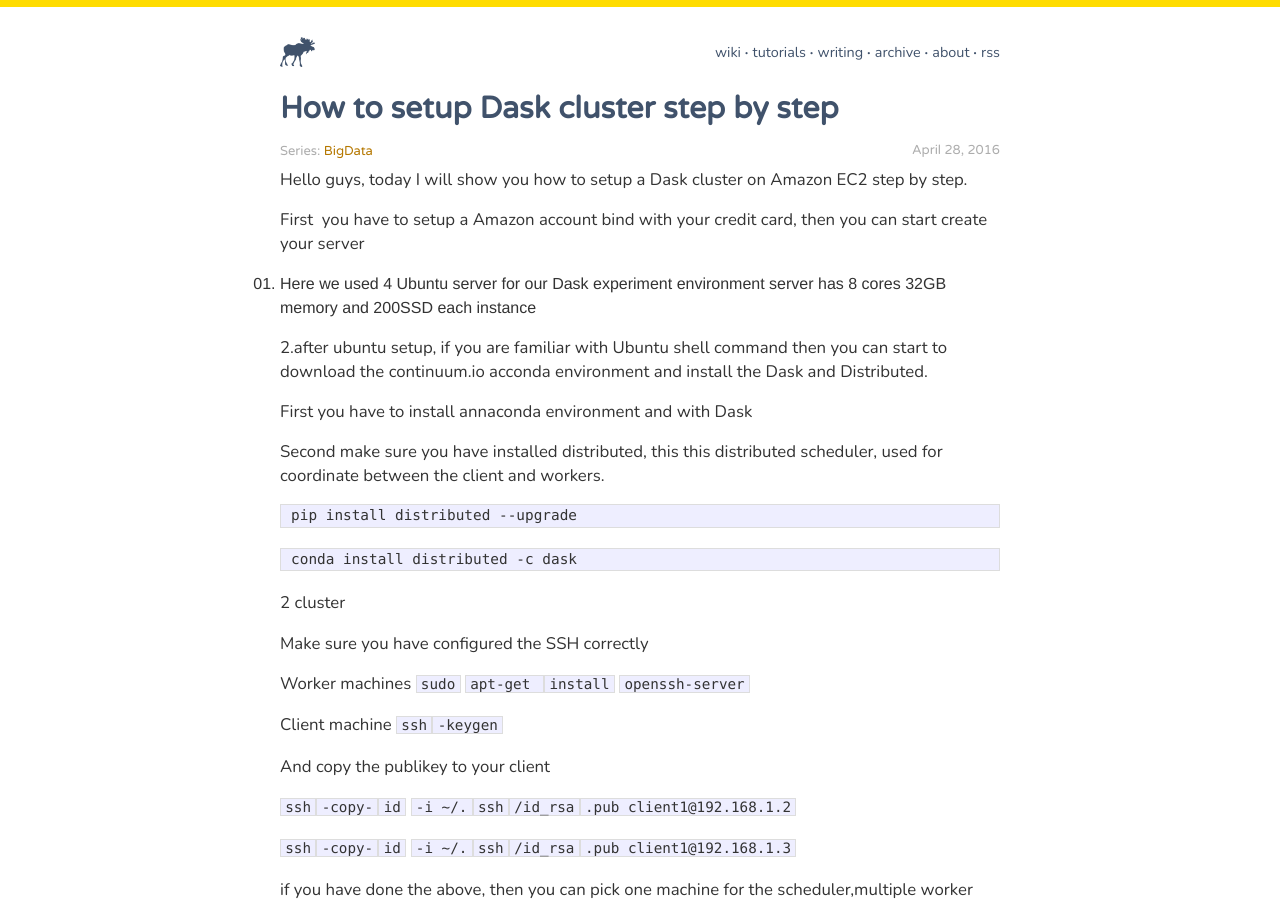
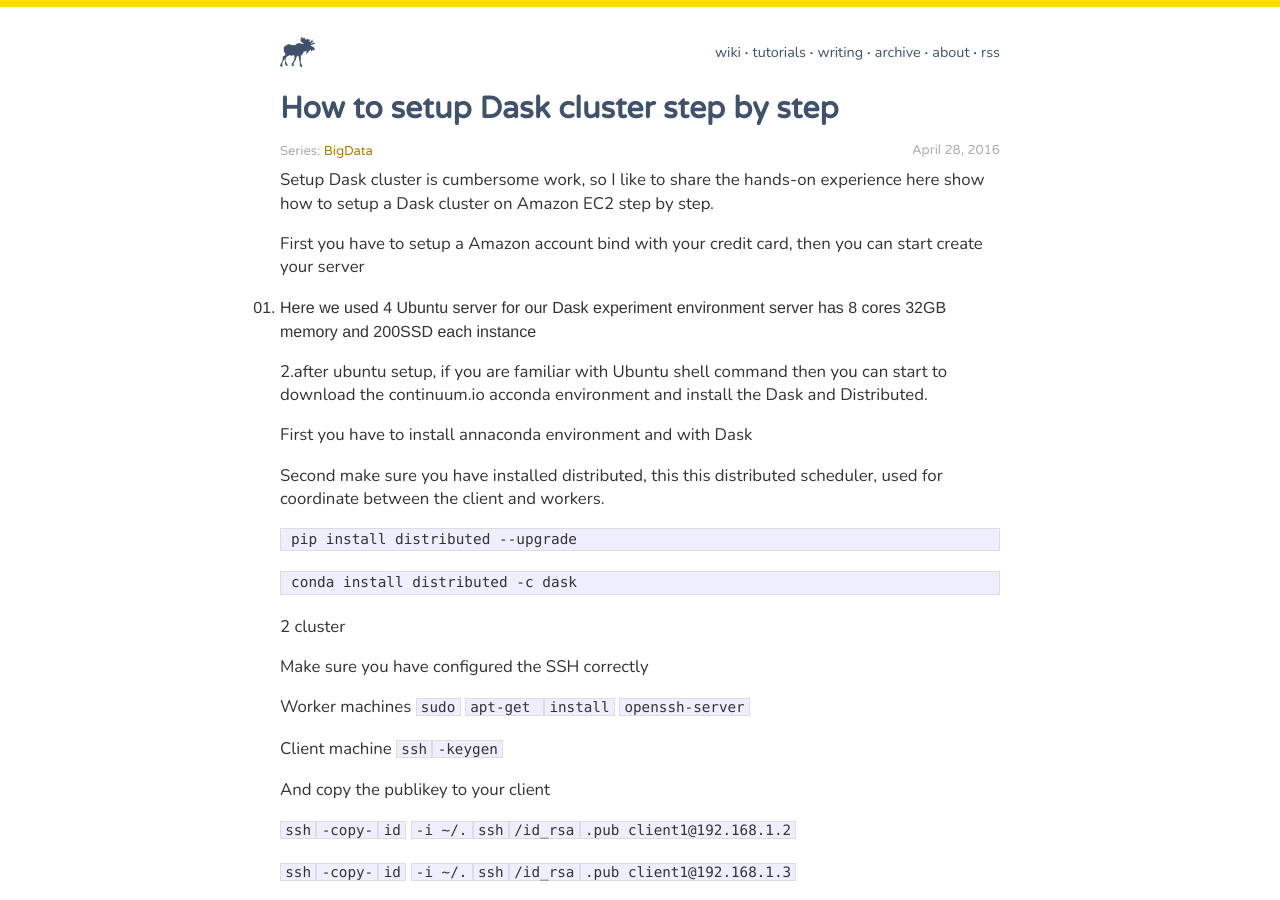
Before and after one commit to SharpLu/Blog, a Jekyll site: the page built from _posts/2016-04-26-how_to_setup_dask_cluster_step_by_step.md, in a window 1280 px wide and 900 px high. Built offline with Jekyll 4.4.1, drawn with Linux system fonts in a browser that asks for light colours.

Commit message:
Update 2016-04-26-how_to_setup_dask_cluster_step_by_step.md

```diff
--- a/_posts/2016-04-26-how_to_setup_dask_cluster_step_by_step.md
+++ b/_posts/2016-04-26-how_to_setup_dask_cluster_step_by_step.md
@@ -8,11 +8,11 @@ tags:
 date: 2016-04-28
 ---
 
-Hello guys, today I will show  you how to setup a Dask cluster on Amazon EC2 step by step.
+Setup Dask cluster is cumbersome work, so I like to share the hands-on experience here show how to setup a Dask cluster on Amazon EC2 step by step.
 
-First  you have to setup a Amazon account bind with your credit card, then you can start create your server
+First you have to setup a Amazon account bind with your credit card, then you can start create your server
 
-1. Here we used 4 Ubuntu server for our Dask experiment environment server has 8 cores   32GB memory and 200SSD each instance
+1. Here we used 4 Ubuntu server for our Dask experiment environment server has 8 cores 32GB memory and 200SSD each instance
 
 2.after ubuntu setup, if you are familiar with Ubuntu shell command then you can start         to download the continuum.io  acconda environment and install the Dask  and                         Distributed.
 
```
